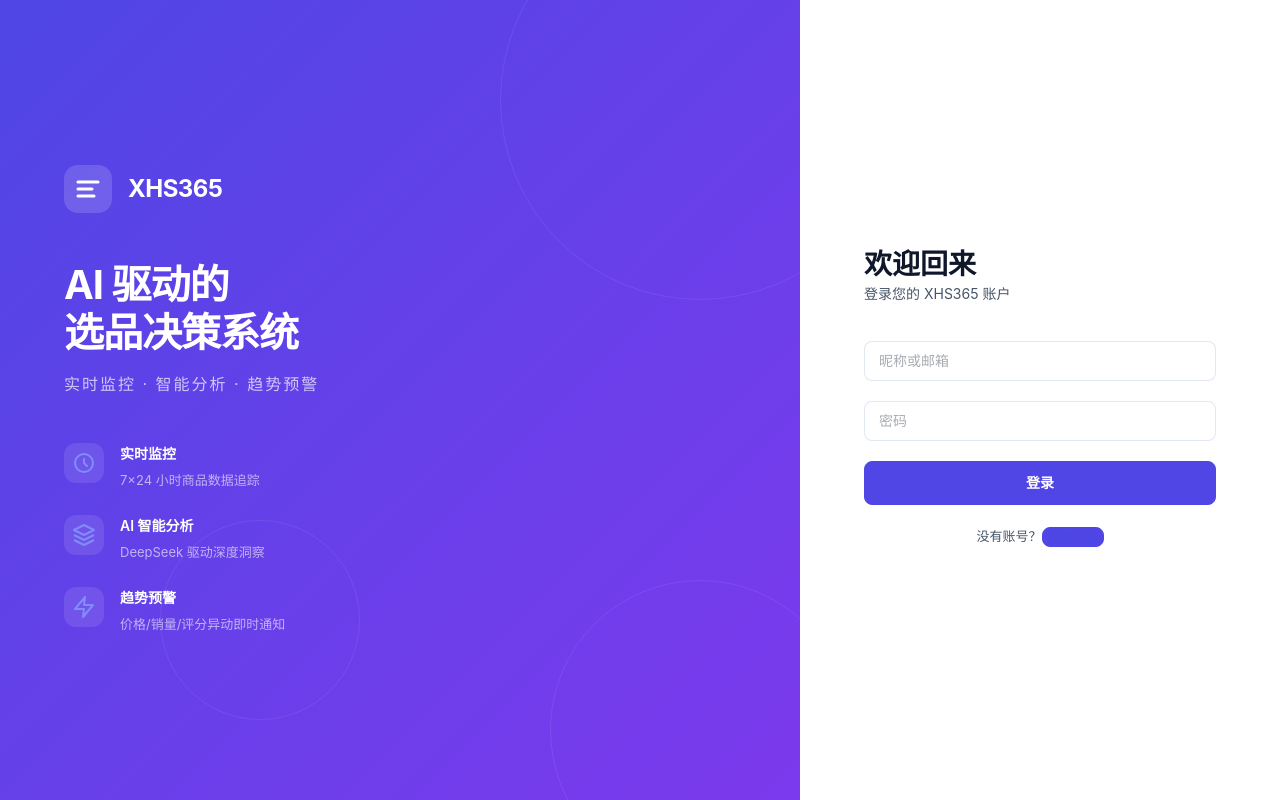
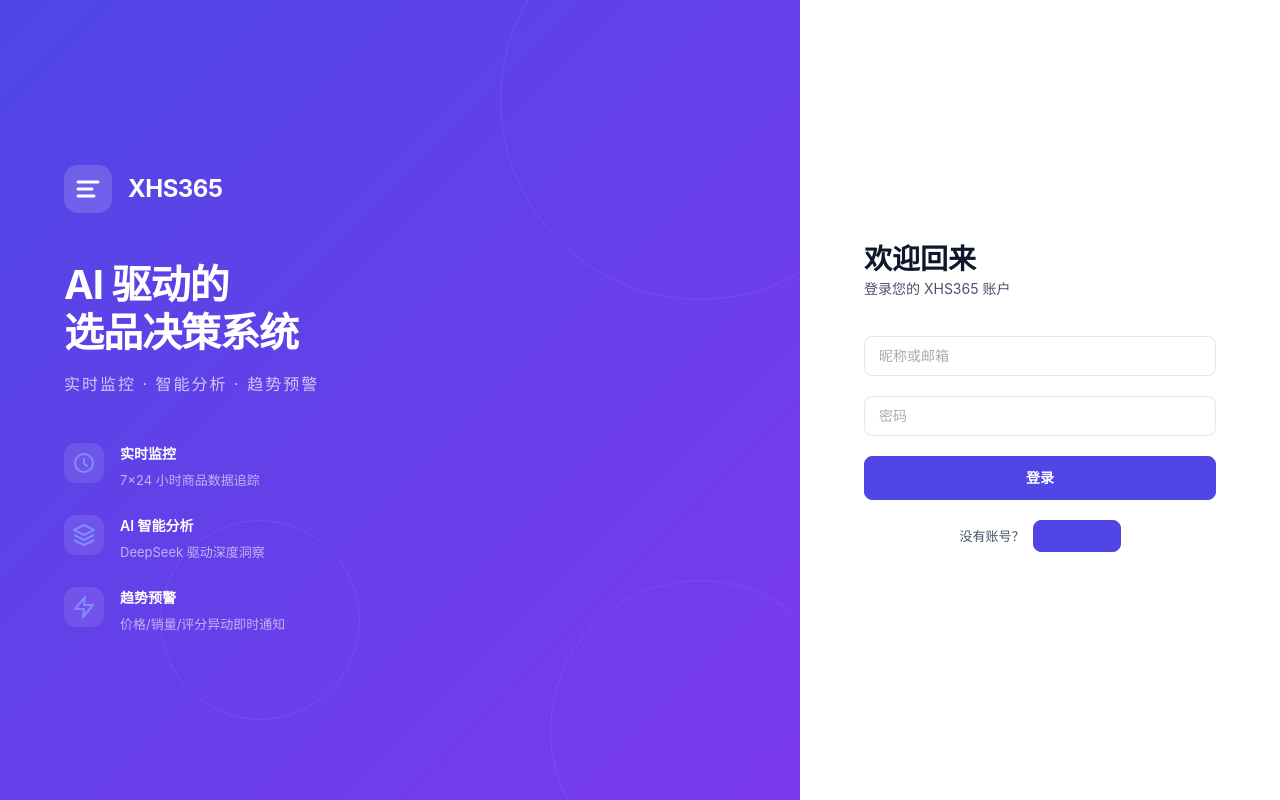
Before and after one commit to haha222ha/vuemonitor, a Vue app in the folder client/: page /#/login in a window 1280 px wide. Built offline with nearby package versions, Linux system fonts and the light colour scheme; no server answers.

Commit message:
fix: UI修复+套餐限制对齐需求文档
- 注册按钮改为plain样式，更醒目可见
- 侧边栏宽度从240px缩小到200px，减少遮挡
- 免费版限制对齐需求文档：监控3个商品(原10)、AI调用3次/天(原5)
- Pro版监控50个商品(原100)，与文档一致

```diff
--- a/client/src/renderer/styles/variables.css
+++ b/client/src/renderer/styles/variables.css
@@ -64,8 +64,8 @@
   --shadow-md: 0 4px 16px rgba(0, 0, 0, 0.08);
   --shadow-lg: 0 8px 32px rgba(0, 0, 0, 0.12);
 
-  --sidebar-width: 240px;
-  --sidebar-collapsed-width: 64px;
+  --sidebar-width: 200px;
+  --sidebar-collapsed-width: 60px;
   --header-height: 56px;
 
   --el-color-primary: #4F46E5;
--- a/client/src/renderer/views/LoginView.vue
+++ b/client/src/renderer/views/LoginView.vue
@@ -71,7 +71,7 @@
 
         <div class="login__register-link">
           <span>没有账号？</span>
-          <el-button link type="primary" @click="showRegister = true">立即注册</el-button>
+          <el-button type="primary" plain @click="showRegister = true" class="login__register-btn">立即注册</el-button>
         </div>
       </div>
     </div>
@@ -365,6 +365,14 @@
   text-align: center;
   font-size: var(--text-sm);
   color: var(--color-text-secondary);
+  display: flex;
+  align-items: center;
+  justify-content: center;
+  gap: 8px;
+}
+
+.login__register-btn {
+  font-weight: 600;
 }
 
 .login__register-dialog :deep(.el-dialog) {
```
Also changed, not shown: 1 other file (tests, documents, lock files or other folders).
